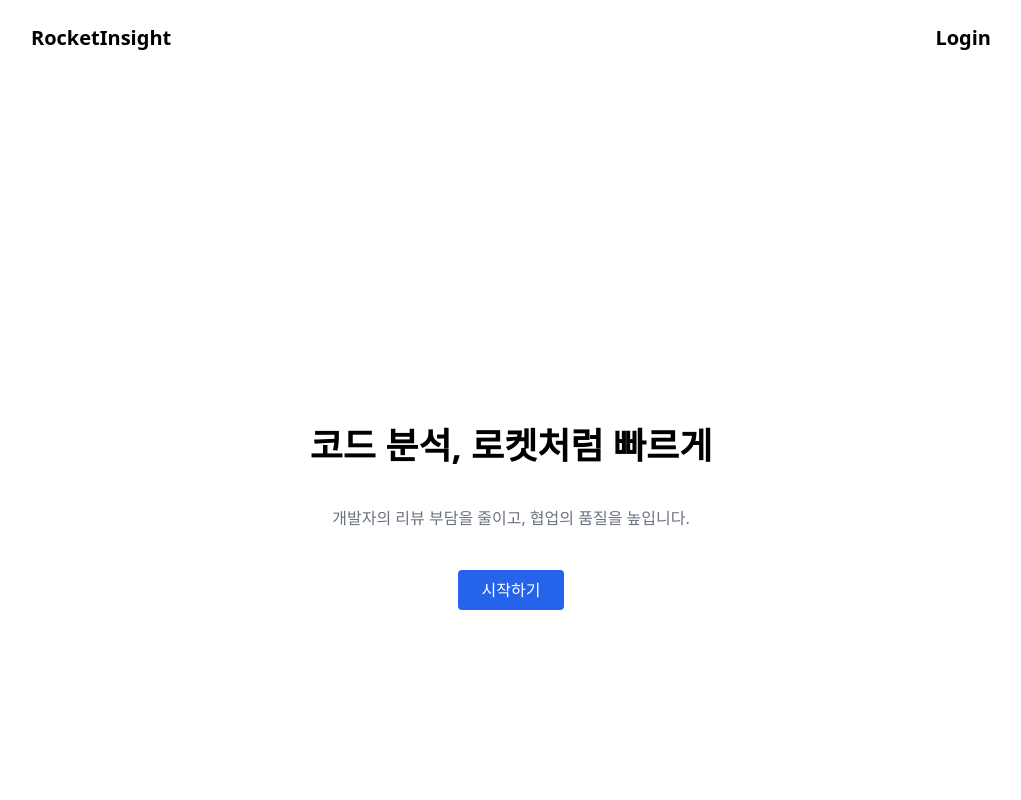
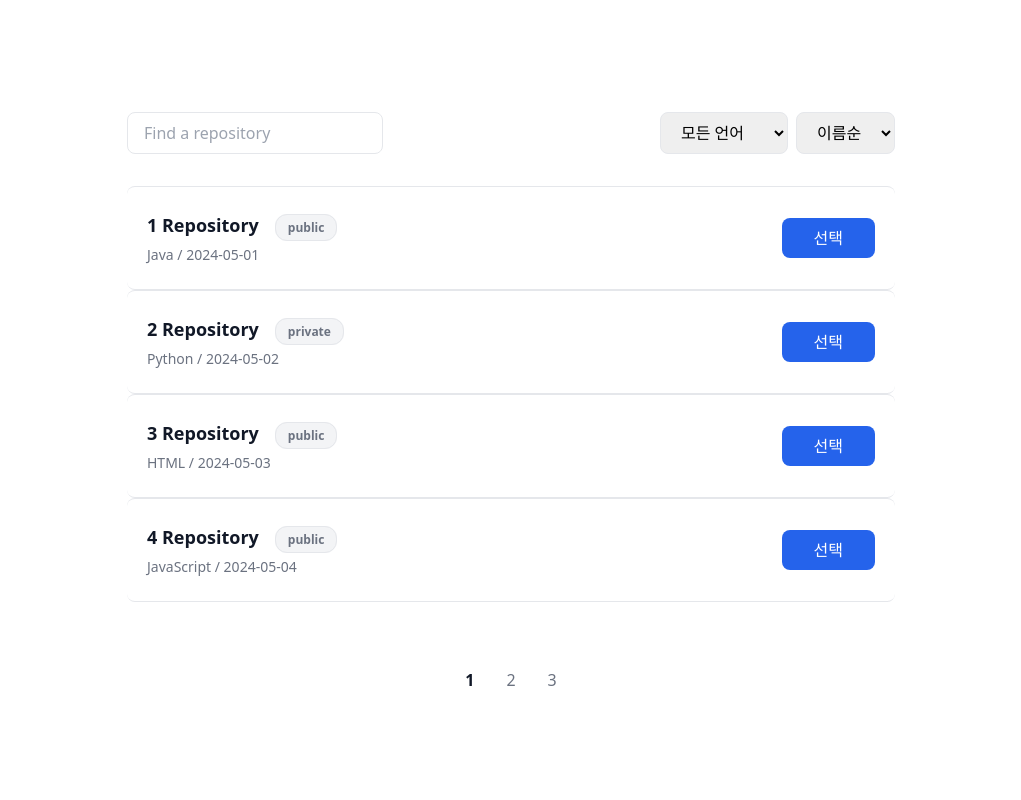
Before and after one commit to roketbangjeongsik/final_project_front, a React (Vite) app: page / in a window 1280 px wide. Shown: the top 800 px of the page, without its empty margins (129-1150 px from the left). Built offline with nearby package versions, Linux system fonts and the light colour scheme.

Commit message:
[chore] App 진입 컴포넌트를 RepositoryPage로 임시 변경
- 라우팅 설정 전 RepositoryPage 개발용 변경

```diff
--- a/src/App.tsx
+++ b/src/App.tsx
@@ -1,7 +1,8 @@
 import MainPage from './pages/Mainpage';
+import { RepositoryPage } from './pages/RepositoryPage';
 
 function App() {
-  return <MainPage />;
+  return <RepositoryPage />;
 }
 
 export default App;
```
